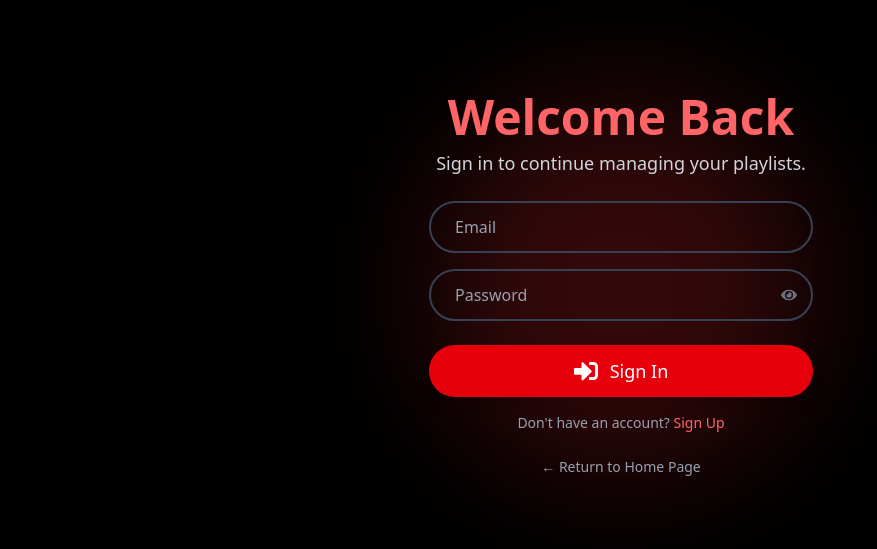
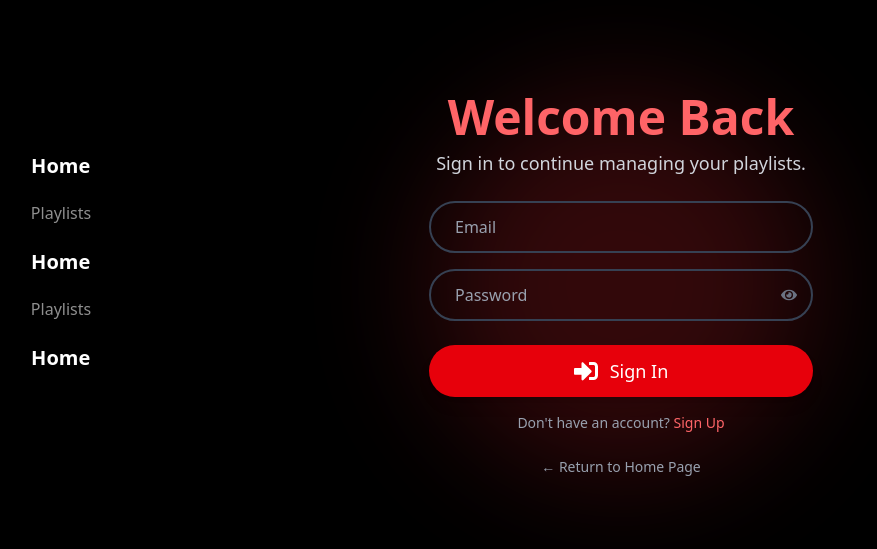
Before and after one commit to ARKTEEK/Rhythmic, a React (Vite) app in the folder frontend/: page /auth in a window 1280 px wide. Shown: the part 139-688 px from the top of the page, without its empty margins (19-896 px from the left). Built offline with nearby package versions, Linux system fonts and the light colour scheme.

Commit message:
feat: scroll wheel navigation sidebar

```diff
--- a/frontend/src/App.tsx
+++ b/frontend/src/App.tsx
@@ -1,19 +1,10 @@
-import {
-  Outlet,
-  Route,
-  BrowserRouter as Router,
-  Routes,
-} from "react-router-dom";
+import { BrowserRouter, Outlet, Route, Routes } from "react-router-dom";
 import Layout from "./components/common/Layout.tsx";
-import PlaylistPage from "./pages/PlaylistPage.tsx";
+import { AppRoutes } from "./components/route/AppRoutes.tsx";
+import PrivateRoute from "./components/route/PrivateRoute.tsx";
 import PublicRoute from "./components/route/PublicRoute.tsx";
 import { useAuth } from "./context/AuthContext.tsx";
-import AuthPage from "./pages/AuthPage.tsx";
 import NotFound from "./pages/NotFound.tsx";
-import GoogleOAuthCallback from "./pages/oauth/GoogleOAuthCallback.tsx";
-import OAuthComplete from "./pages/oauth/OAuthComplete.tsx";
-import OAuthError from "./pages/oauth/OAuthError.tsx";
-import HomePage from "./pages/HomePage.tsx";
 
 const LayoutWrapper = () => {
   const { isAuthenticated } = useAuth();
@@ -29,29 +20,25 @@ const LayoutWrapper = () => {
 
 const App = () => {
   return (
-    <Router>
+    <BrowserRouter>
       <Routes>
-        <Route path="/" element={<LayoutWrapper />}>
-          <Route index element={<HomePage />} />
-          <Route
-            path="auth"
-            element={
-              <PublicRoute>
-                <AuthPage />
-              </PublicRoute>
-            }
-          />
-          <Route
-            path="api/oauth/google/callback"
-            element={<GoogleOAuthCallback />}
-          />
-          <Route path="/playlists" element={<PlaylistPage />} />
-          <Route path="oauth/complete" element={<OAuthComplete />} />
-          <Route path="api/oauth/error" element={<OAuthError />} />
+        <Route element={<LayoutWrapper />}>
+          {AppRoutes.map(({ path, element, private: isPriv, publicOnly }) => {
+            const wrapped = isPriv ? (
+              <PrivateRoute>{element}</PrivateRoute>
+            ) : publicOnly ? (
+              <PublicRoute>{element}</PublicRoute>
+            ) : (
+              element
+            );
+
+            return <Route key={path} path={path} element={wrapped} />;
+          })}
+
           <Route path="*" element={<NotFound />} />
         </Route>
       </Routes>
-    </Router>
+    </BrowserRouter>
   );
 };
 
--- a/frontend/src/components/common/Layout.tsx
+++ b/frontend/src/components/common/Layout.tsx
@@ -1,5 +1,6 @@
 import { ReactNode, useState } from "react";
 import { useAuth } from "../../context/AuthContext";
+import NavigationSidebar from "./Navigation";
 import ProfileDropdown from "./ProfileDropdown";
 import ProfilePopup from "./ProfilePopup";
 
@@ -38,6 +39,7 @@ const Layout = ({ children, showProfile = true }: LayoutProps) => {
 
       <div className="relative z-10 w-[70vw] flex justify-center items-center text-white overflow-auto">
         {children}
+        <NavigationSidebar />
       </div>
     </div>
   );
--- /dev/null
+++ b/frontend/src/components/common/Navigation.tsx
@@ -0,0 +1,125 @@
+import { useEffect, useLayoutEffect, useRef, useState } from "react";
+import { NavLink, useLocation } from "react-router-dom";
+import { AppRoutes } from "../route/AppRoutes";
+
+const navItems = AppRoutes.filter((r) => r.label && !r.publicOnly);
+
+const ITEM_HEIGHT = 48;
+const VISIBLE_COUNT = 5;
+const CONTAINER_HEIGHT = ITEM_HEIGHT * VISIBLE_COUNT;
+
+const displayItems = [...navItems, ...navItems, ...navItems];
+
+const NavigationSidebar = () => {
+  const listRef = useRef<HTMLDivElement>(null);
+  const isProgrammaticScroll = useRef(false);
+  const scrollTimeout = useRef<number | null>(null);
+
+  const location = useLocation();
+  const [activeIndex, setActiveIndex] = useState(0);
+
+  const listLength = navItems.length;
+  const middleStart = listLength * ITEM_HEIGHT;
+
+  useLayoutEffect(() => {
+    const list = listRef.current;
+    if (list) {
+      const initialScroll =
+        middleStart - CONTAINER_HEIGHT / 2 + ITEM_HEIGHT / 2;
+      list.scrollTo({
+        top: initialScroll,
+        behavior: "instant" as ScrollBehavior,
+      });
+    }
+  }, []);
+
+  useEffect(() => {
+    const list = listRef.current;
+    if (!list) return;
+
+    const idx = navItems.findIndex((item) => item.path === location.pathname);
+    const newActiveIndex = idx !== -1 ? idx : 0;
+    setActiveIndex(newActiveIndex);
+
+    const targetScroll =
+      middleStart +
+      newActiveIndex * ITEM_HEIGHT -
+      CONTAINER_HEIGHT / 2 +
+      ITEM_HEIGHT / 2;
+
+    isProgrammaticScroll.current = true;
+    list.scrollTo({ top: targetScroll, behavior: "smooth" });
+
+    setTimeout(() => {
+      isProgrammaticScroll.current = false;
+    }, 500);
+  }, [location]);
+
+  const handleScroll = () => {
+    if (isProgrammaticScroll.current) return;
+
+    const list = listRef.current;
+    if (!list) return;
+
+    if (scrollTimeout.current) clearTimeout(scrollTimeout.current);
+    scrollTimeout.current = window.setTimeout(() => {
+      const scrollTop = list.scrollTop;
+      const lower = middleStart * 0.5;
+      const upper = middleStart * 2.5;
+
+      if (scrollTop < lower || scrollTop > upper) {
+        const normalized = middleStart + (scrollTop % middleStart);
+        list.scrollTo({
+          top: normalized,
+          behavior: "instant" as ScrollBehavior,
+        });
+      }
+    }, 150);
+  };
+
+  return (
+    <div
+      className="fixed left-0 top-1/2 -translate-y-1/2 w-40 z-30 overflow-hidden"
+      style={{ height: CONTAINER_HEIGHT }}
+    >
+      <div
+        ref={listRef}
+        onScroll={handleScroll}
+        className="h-full w-full flex flex-col items-center overflow-y-auto overflow-x-hidden scrollbar-hide snap-y snap-mandatory"
+      >
+        {displayItems.map((item, idx) => {
+          const originalIdx = idx % listLength;
+          const diff = Math.abs(originalIdx - activeIndex);
+          const dist = Math.min(diff, listLength - diff);
+          const opacity = 1 - Math.min(0.2 * dist, 0.8);
+          const isActive = originalIdx === activeIndex;
+
+          return (
+            <NavLink
+              key={`${item.path}-${Math.floor(idx / listLength)}`}
+              to={item.path}
+              className="snap-center w-full flex items-center justify-center transition-all duration-300"
+              style={{
+                height: ITEM_HEIGHT,
+                flexShrink: 0,
+                opacity,
+              }}
+            >
+              <span
+                className={`transition-all duration-100 ${
+                  isActive
+                    ? "scale-125 font-extrabold text-white"
+                    : "scale-100 font-normal text-white/70 hover:text-white hover:scale-105"
+                }`}
+              >
+                {item.label}
+              </span>
+            </NavLink>
+          );
+        })}
+      </div>
+    </div>
+  );
+};
+
+export default NavigationSidebar;
--- /dev/null
+++ b/frontend/src/components/route/AppRoutes.tsx
@@ -0,0 +1,22 @@
+import AuthPage from "../../pages/AuthPage";
+import HomePage from "../../pages/HomePage";
+import PlaylistPage from "../../pages/PlaylistPage";
+
+export interface AppRoute {
+  path: string;
+  element: React.ReactElement;
+  label?: string;
+  private?: boolean;
+  publicOnly?: boolean;
+}
+
+export const AppRoutes: AppRoute[] = [
+  { path: "/", element: <HomePage />, label: "Home" },
+  {
+    path: "/playlists",
+    element: <PlaylistPage />,
+    label: "Playlists",
+    private: true,
+  },
+  { path: "/auth", element: <AuthPage />, publicOnly: true },
+];
--- a/frontend/src/index.css
+++ b/frontend/src/index.css
@@ -1,4 +1,5 @@
 @import "tailwindcss";
+@import 'tailwind-scrollbar-hide/v4';
 html, body, #root {
   height: 100%;
   background-color: #000000;
```
Also changed, not shown: frontend/src/components/route/PublicRoute.tsx (line endings or trailing spaces).
